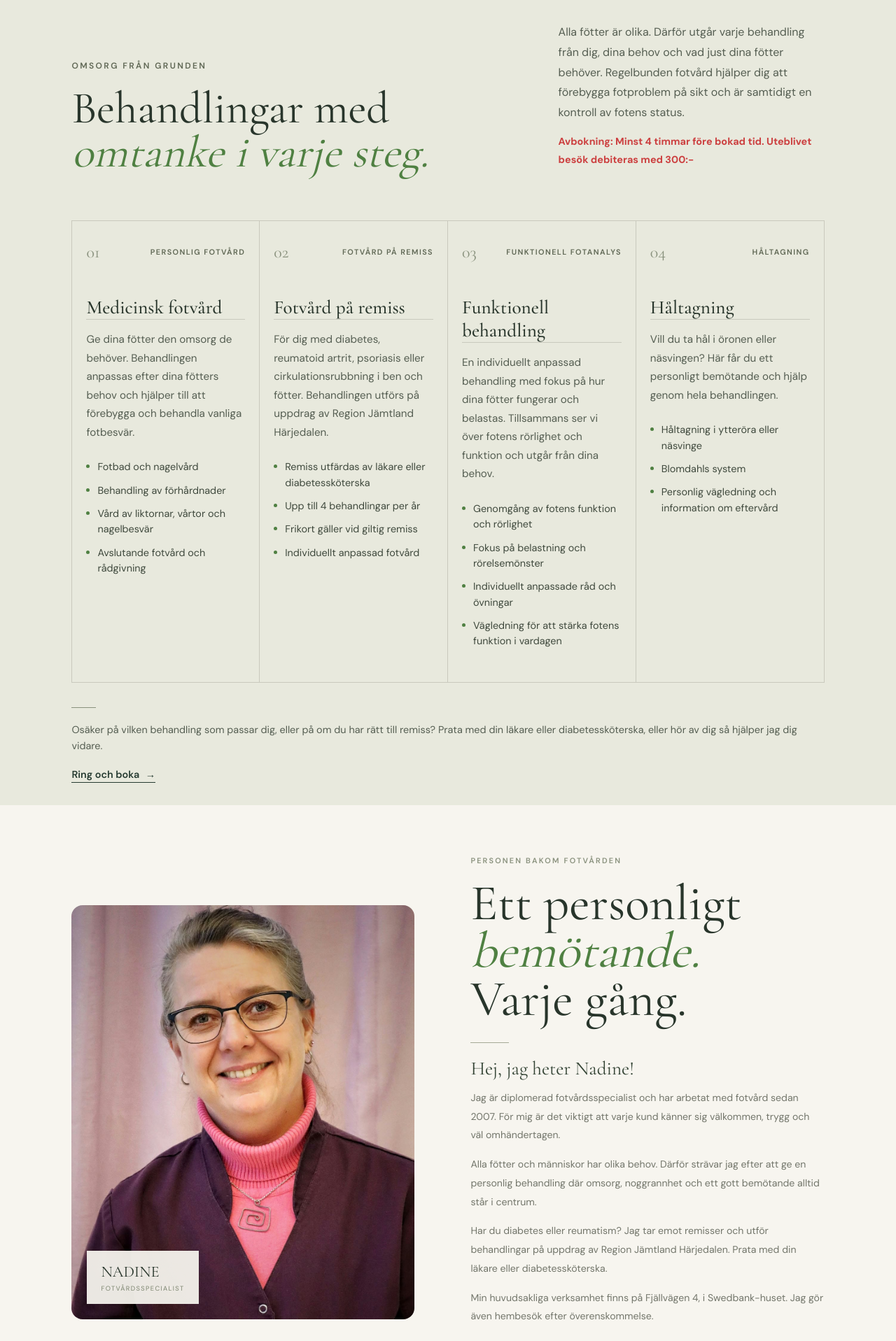
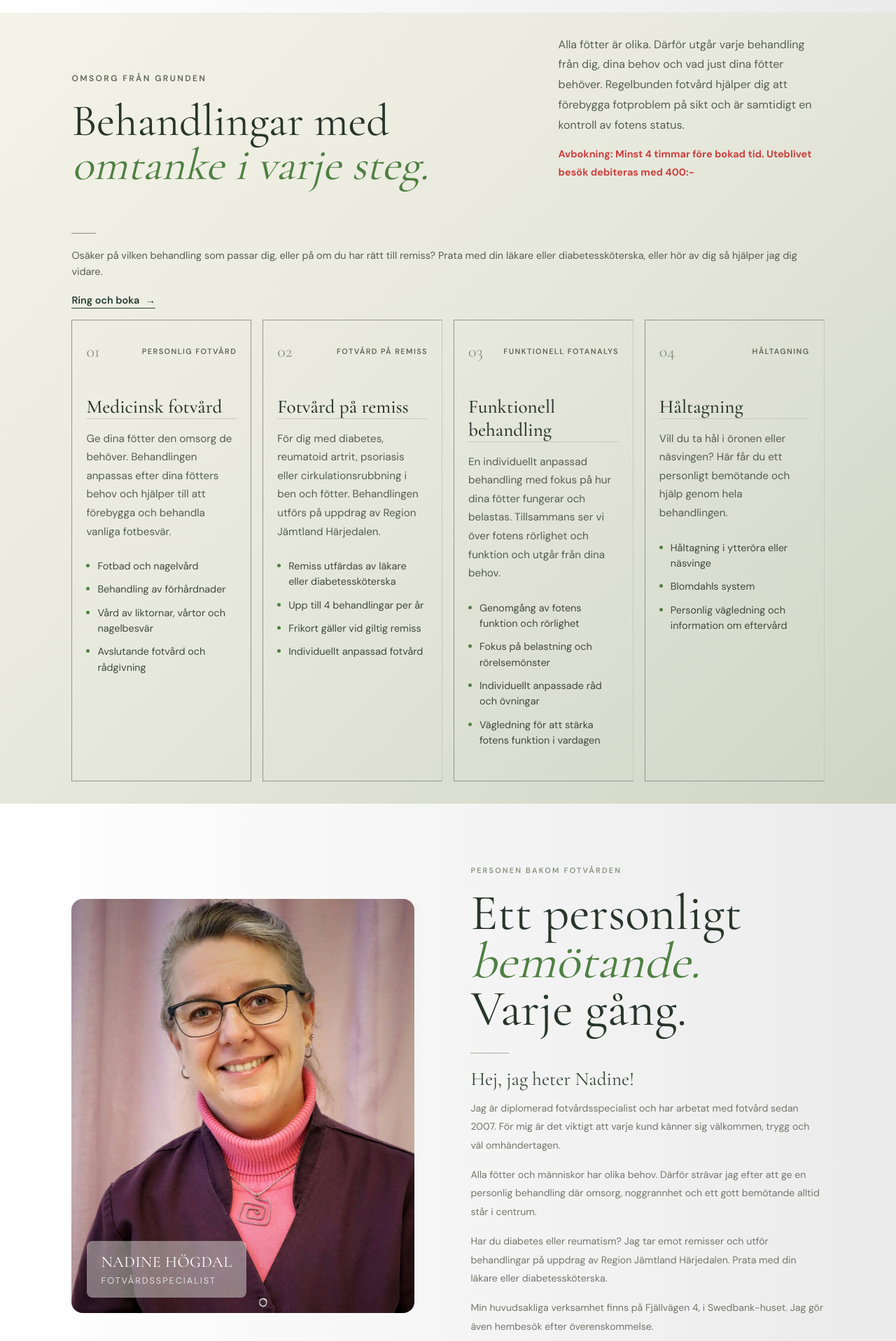
Before and after one commit to Dilemma98/FotspecialistenSveg, a React (Vite) app: page / in a window 1280 px wide. Shown: the part 880-2797 px from the top of the page at 70% size. Built offline with nearby package versions, Linux system fonts and the light colour scheme; a web font is replaced by a local one.

Commit message:
changed backgrounds

```diff
--- a/src/components/about/about.css
+++ b/src/components/about/about.css
@@ -1,6 +1,6 @@
 .about {
-    background: #f7f5ef;
-    padding: 4.5em 8% 4.5em;
+    background: linear-gradient(to right, #ffffff 0%, #ebebeb 100%);
+    padding: 5.5em 8% 5.5em;
     color: #28352b;
 }
 
@@ -39,20 +39,22 @@
     flex-direction: column;
     gap: 5px;
     padding: 16px 20px;
-    background: rgba(247, 245, 239, 0.94);
+    background: rgba(247, 245, 239, 0.432);
+    border-radius: 0.5em;
 }
 
 .aboutImageCaption span:first-child {
     font-family: "Cormorant Garamond", serif;
     font-size: 1.4rem;
-    color: #28352b;
+    color: #ffffff;
+    letter-spacing: 0.02em;
 }
 
 .aboutImageCaption span:last-child {
     font-family: "DM Sans", sans-serif;
-    font-size: 0.58rem;
+    font-size: 0.8rem;
     letter-spacing: 0.15em;
-    color: #7b846e;
+    color: #dfdfdf;
 }
 
 .aboutImageNumber {
--- a/src/components/about/about.tsx
+++ b/src/components/about/about.tsx
@@ -12,7 +12,7 @@ export default function About() {
                     />
 
                     <div className="aboutImageCaption">
-                        <span>NADINE</span>
+                        <span>NADINE HÖGDAL</span>
                         <span>FOTVÅRDSSPECIALIST</span>
                     </div>
                 </div>
@@ -63,10 +63,7 @@ export default function About() {
                         överenskommelse.
                     </p>
 
-                    <div className="aboutSignature">
-                        <span className="signatureLine" />
-                        <span>Nadine</span>
-                    </div>
+
 
                     {/* <a href="#contact" className="aboutButton">
                         Välkommen att boka
--- a/src/components/contact/contact.css
+++ b/src/components/contact/contact.css
@@ -1,7 +1,12 @@
 .contact {
-    background: #E8E9DD;
+  background: linear-gradient(
+    135deg,
+    #f5f3e9 0%,
+    #e8e9dd 45%,
+    #cfd5c5 100%
+);
   color: #263b31;
-    padding: 1.5em 8% 1.5em ;
+  padding: 1.5em 8%;
 }
 
 .contactInner {
@@ -9,8 +14,12 @@
   margin: 0 auto;
   display: grid;
   grid-template-columns: 1fr 0.85fr;
-    gap: 120px;
-    align-items: start;
+  gap: 80px;
+  align-items: center;
+}
+
+.contactContent {
+  min-width: 0;
 }
 
 /* Rubrik och introduktion */
@@ -35,7 +44,7 @@
 }
 
 .contactHeading h2 span {
-      color: #4F8042;
+  color: #4f8042;
   font-style: italic;
 }
 
@@ -66,14 +75,18 @@
   background: #68775d;
 }
 
-/* Kontaktuppgifter */
+/* Adress och telefon */
 
 .contactDetails {
+  display: grid;
+  grid-template-columns: 1fr 1fr;
+  gap: 28px;
   border-top: 1px solid rgba(38, 59, 49, 0.25);
-    margin-top: 3.125em;
+  margin-top: 50px;
 }
 
 .contactItem {
+  min-width: 0;
   padding: 1.75em 0 2em;
   border-bottom: 1px solid rgba(38, 59, 49, 0.25);
 }
@@ -122,20 +135,12 @@
   color: #75836a;
 }
 
-.contactPending {
-    font-family: "DM Sans", sans-serif;
-    font-size: 0.75rem;
-    color: #75836a;
-    font-style: italic;
-}
-
 /* Nederkant */
 
 .contactBottom {
   max-width: 1300px;
-    margin: 110px auto 0;
+  margin: 2em auto 0;
   padding-top: 25px;
-    border-top: 1px solid rgba(38, 59, 49, 0.25);
   display: flex;
   align-items: center;
   gap: 22px;
@@ -146,12 +151,6 @@
   color: #75836a;
 }
 
-/* .contactBottomLine {
-    flex: 1;
-    height: 1px;
-    background: rgba(38, 59, 49, 0.25);
-} */
-
 /* Tablet */
 
 @media (max-width: 900px) {
@@ -160,7 +159,11 @@
   }
 
   .contactInner {
-        gap: 60px;
+    gap: 40px;
+  }
+
+  .contactDetails {
+    gap: 20px;
   }
 }
 
@@ -173,11 +176,21 @@
 
   .contactInner {
     grid-template-columns: 1fr;
-        gap: 60px;
+    gap: 40px;
   }
 
   .contactHeading h2 {
     font-size: 4rem;
+  }
+
+  .contactDetails {
+    grid-template-columns: 1fr 1fr;
+    gap: 16px;
+    margin-top: 40px;
+  }
+
+  .contactItem h3 {
+    font-size: 1.7rem;
   }
 
   .contactBottom {
@@ -186,3 +199,9 @@
     font-size: 0.46rem;
   }
 }
+
+@media (max-width: 420px) {
+  .contactDetails {
+    grid-template-columns: 1fr;
+  }
+}
--- a/src/components/contact/contact.tsx
+++ b/src/components/contact/contact.tsx
@@ -5,6 +5,7 @@ export default function Contact() {
   return (
     <section className="contact" id="contact">
       <div className="contactInner">
+        <div className="contactContent">
           <div className="contactHeading">
             <span className="contactEyebrow">KONTAKT & BOKNING</span>
 
@@ -15,14 +16,36 @@ export default function Contact() {
             </h2>
 
             <p>
-            Varmt välkommen att höra av dig för att boka en behandling eller om
-            du har några frågor.
+              Varmt välkommen att höra av dig för att boka en behandling eller
+              om du har några frågor.
             </p>
 
             <a href="tel:+4668010733" className="contactMainButton">
               Ring och boka
               <span>↗</span>
             </a>
+          </div>
+
+          <div className="contactDetails" id="contactDetails">
+           <div className="contactItem">
+              <span className="contactItemLabel">TELEFON</span>
+              <h3>Ring och boka</h3>
+              <p>Kontakta Nadine för tidsbokning och frågor om behandlingar.</p>
+              <a href="tel:+4668010733" className="contactTextLink">
+                0680-107 33 <span>↗</span>
+              </a>
+            </div>
+            <div className="contactItem">
+              <span className="contactItemLabel">BESÖKSADRESS</span>
+              <h3>Fotspecialisten</h3>
+              <p>
+                Fjällvägen 4 (Swedbank-huset)
+                <br />
+                842 32 Sveg
+              </p>
+            </div>
+          </div>
+        </div>
 
         <div className="contactMap">
           <iframe
@@ -34,44 +57,8 @@ export default function Contact() {
           />
         </div>
       </div>
-        <div className="contactDetails" id="contactDetails">
-          <div className="contactItem">
-            <span className="contactItemLabel">BESÖKSADRESS</span>
-
-            <h3>Fotspecialisten</h3>
-
-            <p>
-              Fjällvägen 4 (Swedbank-huset)
-              <br />
-              842 32 Sveg
-            </p>
-          </div>
-
-          <div className="contactItem">
-            <span className="contactItemLabel">TELEFON</span>
-
-            <h3>Ring och boka</h3>
-
-            <p>Kontakta Nadine för tidsbokning och frågor om behandlingar.</p>
-
-            <a href="tel:+4668010733" className="contactTextLink">
-              0680-107 33 <span>↗</span>
-            </a>
-          </div>
-
-          <div className="contactItem">
-            <span className="contactItemLabel">HEMBESÖK</span>
-
-            <h3>Fotvård hemma</h3>
-
-            <p>Hembesök kan erbjudas efter överenskommelse.</p>
-          </div>
-        </div>
-      </div>
 
       <div className="contactBottom">
-        {/* <span>FOTSPECIALISTEN · SVEG</span> */}
-        {/* <span className="contactBottomLine" /> */}
         <span>MEDICINSK FOTVÅRD MED OMTANKE</span>
       </div>
     </section>
--- a/src/components/contact/contactMap.css
+++ b/src/components/contact/contactMap.css
@@ -1,11 +1,6 @@
-/* ==============================
-   KONTAKT – KARTA
-================================ */
-
 .contactMap {
   width: 100%;
-    max-width: none;
-    margin: 36px 0 0;
+  min-width: 0;
   border: 1px solid #c9c9bd;
   line-height: 0;
 }
@@ -13,17 +8,18 @@
 .contactMap iframe {
   display: block;
   width: 100%;
-    height: 380px;
+  height: 500px;
   border: 0;
-    /* Dämpar kartans färger så att den passar sidans palett */
   filter: saturate(0.65) contrast(0.95);
 }
 
-@media (max-width: 600px) {
-    .contactMap {
-        margin-top: 36px;
+@media (max-width: 900px) {
+  .contactMap iframe {
+    height: 430px;
+  }
 }
 
+@media (max-width: 650px) {
   .contactMap iframe {
     height: 300px;
   }
--- a/src/components/hero/hero.css
+++ b/src/components/hero/hero.css
@@ -14,7 +14,7 @@
     align-items: center;
     gap: 7%;
 
-    background: #f7f5ef;
+    background: linear-gradient(to right, #ffffff 0%, #ebebeb 100%);
     position: relative;
     overflow: hidden;
 }
--- a/src/components/navbar/navbar.css
+++ b/src/components/navbar/navbar.css
@@ -13,8 +13,13 @@
     grid-template-columns: auto 1fr;
     align-items: center;
     column-gap: 3em;
-    padding: 0.3em 6%;
-    background: #e8e9dd;
+    padding: 0.85em 6%;
+background: linear-gradient(
+    135deg,
+    #f5f3e9 0%,
+    #e8e9dd 45%,
+    #cfd5c5 100%
+);
     border-bottom: 1px solid #deddd3;
 }
 
--- a/src/components/treatments/treatments.css
+++ b/src/components/treatments/treatments.css
@@ -1,5 +1,10 @@
 .treatments {
-    background: #e8e9dd;
+    background: linear-gradient(
+    135deg,
+    #f5f3e9 0%,
+    #e8e9dd 45%,
+    #cfd5c5 100%
+);
     padding: 2em 8%;
     color: #28352b;
 }
@@ -66,8 +71,13 @@
 .treatmentList {
     display: grid;
     grid-template-columns: repeat(4, minmax(0, 1fr));
-    border-top: 1px solid #c9c9bd;
-    border-bottom: 1px solid #c9c9bd;
+    gap: 16px;
+    border: 0;
+}
+
+.treatmentCard,
+.treatmentCard:first-child {
+    border: 1px solid #95958d;
 }
 
 .treatmentCard {
@@ -80,19 +90,15 @@
     transition: background 0.3s ease;
 }
 
-.treatmentCard:first-child {
-    border-left: 1px solid #c9c9bd;
-}
-
 .treatmentCard:hover {
-    background: rgba(255, 255, 255, 0.35);
+    background: rgba(255, 255, 255, 0.267);
 }
 
 .treatmentTop {
     display: flex;
     justify-content: space-between;
     align-items: center;
-    gap: 12px;
+    gap: 20px;
     margin-bottom: 48px;
 }
 
@@ -158,7 +164,7 @@
     display: flex;
     align-items: center;
     gap: 20px;
-    margin-top: 35px;
+    margin: 1em 0 1em;
     flex-wrap: wrap;
 }
 
--- a/src/components/treatments/treatments.tsx
+++ b/src/components/treatments/treatments.tsx
@@ -79,12 +79,22 @@ export default function Treatments() {
             <p className="treatmentsPolicy">
               <b>
                 Avbokning: Minst 4 timmar före bokad tid. Uteblivet besök
-                debiteras med 300:-
+                debiteras med 400:-
               </b>
             </p>
           </div>
         </div>
-
+        <div className="treatmentsNote">
+          <span className="noteLine" />
+          <p>
+            Osäker på vilken behandling som passar dig, eller på om du har rätt
+            till remiss? Prata med din läkare eller diabetessköterska, eller hör
+            av dig så hjälper jag dig vidare.
+          </p>
+          <a href="tel:+4668010733">
+            Ring och boka <span>→</span>
+          </a>
+        </div>
         <div className="treatmentList">
           {treatments.map((treatment) => (
             <article className="treatmentCard" key={treatment.number}>
@@ -111,18 +121,6 @@ export default function Treatments() {
             </article>
           ))}
         </div>
-
-        <div className="treatmentsNote">
-          <span className="noteLine" />
-          <p>
-            Osäker på vilken behandling som passar dig, eller på om du har rätt
-            till remiss? Prata med din läkare eller diabetessköterska, eller hör
-            av dig så hjälper jag dig vidare.
-          </p>
-          <a href="tel:+4668010733">
-            Ring och boka <span>→</span>
-          </a>
-        </div>
       </div>
     </section>
   );
--- a/src/index.css
+++ b/src/index.css
@@ -44,8 +44,8 @@ html {
     flex-wrap: wrap;
     gap: 6px 24px;
     padding: 1.1em 6%;
-    background: #e8e9dd;
-    border-top: 1px solid #deddd3;
+background: linear-gradient(135deg, #e8e9dd 0%, #cfd5c5 100%);
+    /* border-top: 1px solid #deddd3; */
     font-family: "DM Sans", sans-serif;
     font-size: 13px;
     font-weight: 500;
```
Lines whose indentation alone changed are shown as unchanged.
